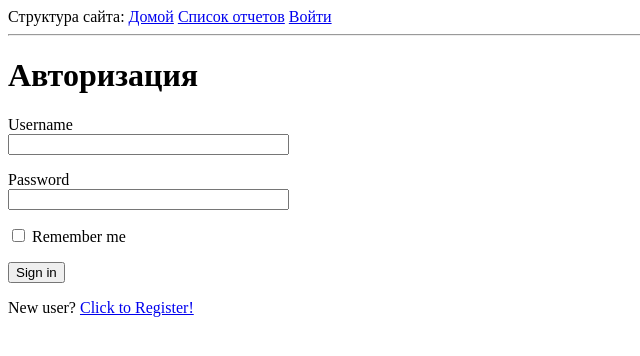
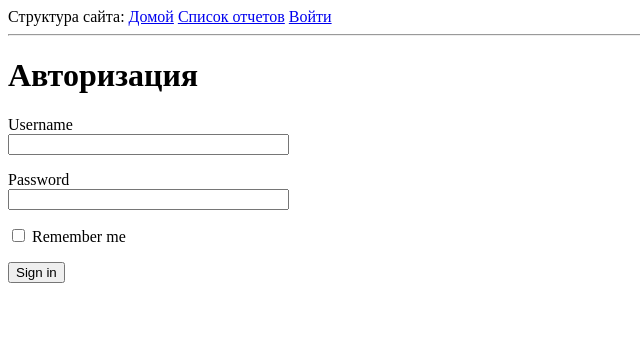
Before and after one commit to Hinahin/FlaskTutorial, a Flask app: page /login in a window 1280 px wide. Shown: the top 356 px of the page, without its empty margins (0-640 px from the left). Run offline with Flask 2, Linux system fonts and the light colour scheme; some libraries are stand-ins or nearby versions.

Commit message:
Убрал прямую ссылку на регистрацию. Добавил обработчик старых выгрузок

```diff
--- a/app/analytic_grade.py
+++ b/app/analytic_grade.py
@@ -5,7 +5,11 @@ def get_empty_dict(file_name):
     with open(file_name, 'r', encoding='utf-8') as f:
         reader = csv.reader(f)
         row = next(reader)
-        start_col = row.index('Grade')
+        if 'Grade' in row:
+            start_col = row.index('Grade')
+        else:
+            start_col = row.index('grade')
+        # start_col = row.index('Grade')
         end_col = row.index('Cohort Name')
         course_dict = {}
         for i in range(start_col, end_col):
--- a/app/routes.py
+++ b/app/routes.py
@@ -69,7 +69,7 @@ def logout():
     return redirect(url_for('index'))
 
 
-@app.route('/register', methods=['GET', 'POST'])
+@app.route('/reg_on_flask', methods=['GET', 'POST'])
 def register():
     if current_user.is_authenticated:
         return redirect(url_for('index'))
--- a/app/templates/login.html
+++ b/app/templates/login.html
@@ -25,6 +25,6 @@
             {{ form.submit() }}
         </p>
     </form>
-<p> New user? <a href="{{ url_for('register') }}">Click to Register!</a></p>
+
 
 {% endblock %}
```
